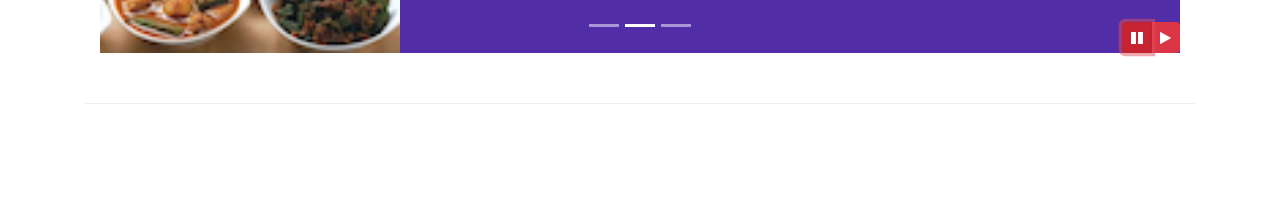
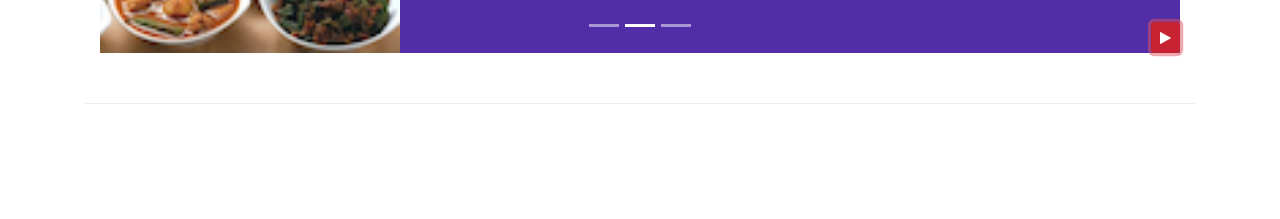
Before and after one commit to IvanVlad1997/ConfusionRestaurant, a website: page index.html in a window 1280 px wide. Both pictures are taken after a click on the button 1137 px from the left and 618 px from the top of the page. Shown: the part 581-800 px from the top of the page. Drawn offline with nearby package versions, Linux system fonts and the light colour scheme.

Commit message:
jQuerry p2

```diff
--- a/index.html
+++ b/index.html
@@ -242,17 +242,12 @@
                         </span>
                     </a>
 
-                    <div class="btn-group" id="carouselButton">
-                        <button class="btn btn-danger btn-sm " id="carousel-pause">
+
+                        <button class="btn btn-danger btn-sm " id="carouselButton">
                             <span class="fa fa-pause"></span>
 
                         </button>
-                        <button class="btn btn-danger btn-sm " id="carousel-play">
-                            <span class="fa fa-play"></span>
 
-                        </button>
-
-                    </div>
 
                     </div>
                 </div>
@@ -418,14 +413,22 @@
     <script src="node_modules/bootstrap/dist/js/bootstrap.min.js"></script>
     <script>
         $(document).ready(function(){
-            $("#mycarousel").carousel( { interval: 3000 } );
-            $("#carousel-pause").click(function(){
+            $("#mycarousel").carousel( { interval: 100 } );
+                $("#carouselButton").click(function(){
+                if ($("#carouselButton").children("span").hasClass('fa-pause')) {
                     $("#mycarousel").carousel('pause');
+                    $("#carouselButton").children("span").removeClass('fa-pause');
+                    $("#carouselButton").children("span").addClass('fa-play');
+                }
+                else if ($("#carouselButton").children("span").hasClass('fa-play')){
+                    $("#mycarousel").carousel('cycle');
+                    $("#carouselButton").children("span").removeClass('fa-play');
+                    $("#carouselButton").children("span").addClass('fa-pause');
+                }
             });
-            $("#carousel-play").click(function(){
-                    $("#mycarousel").carousel('cycle');
-            });
+
         });
+
     </script>
 
 </body>
```
